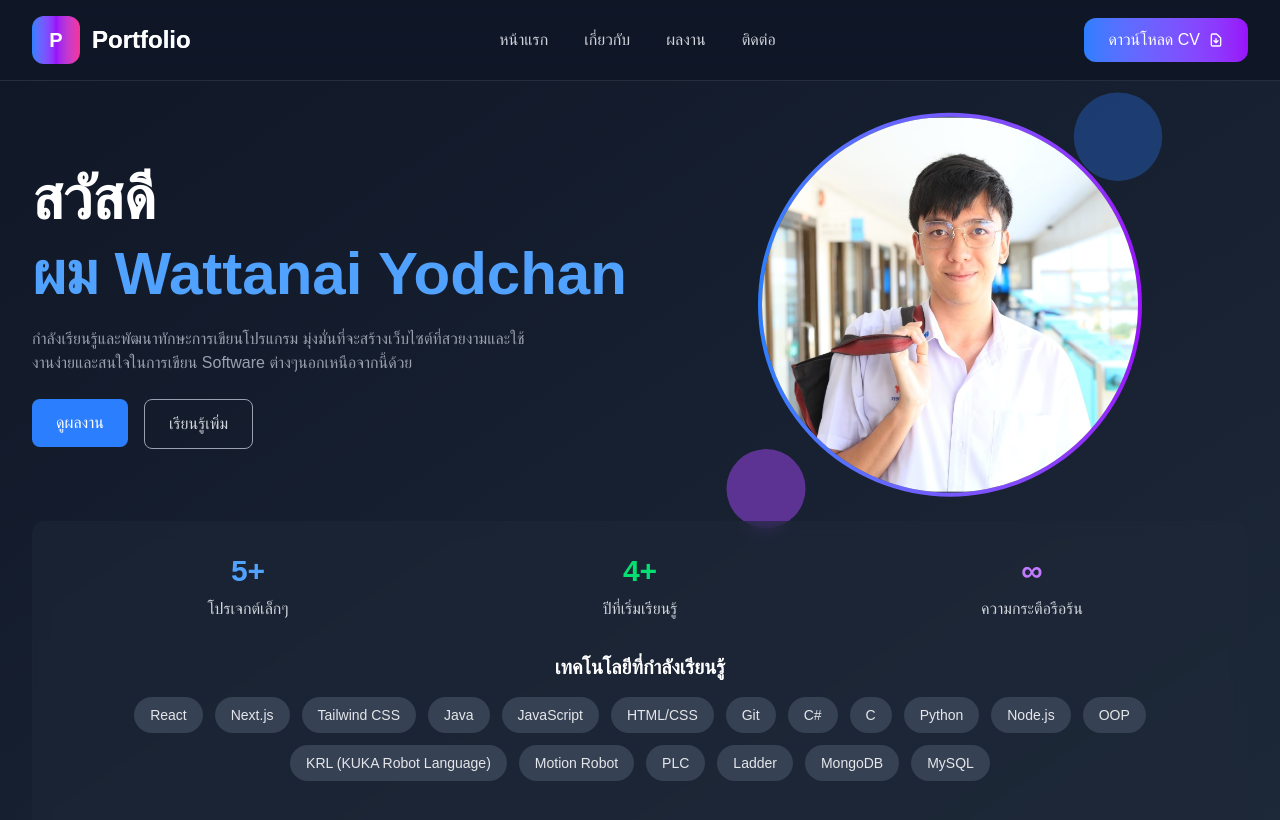
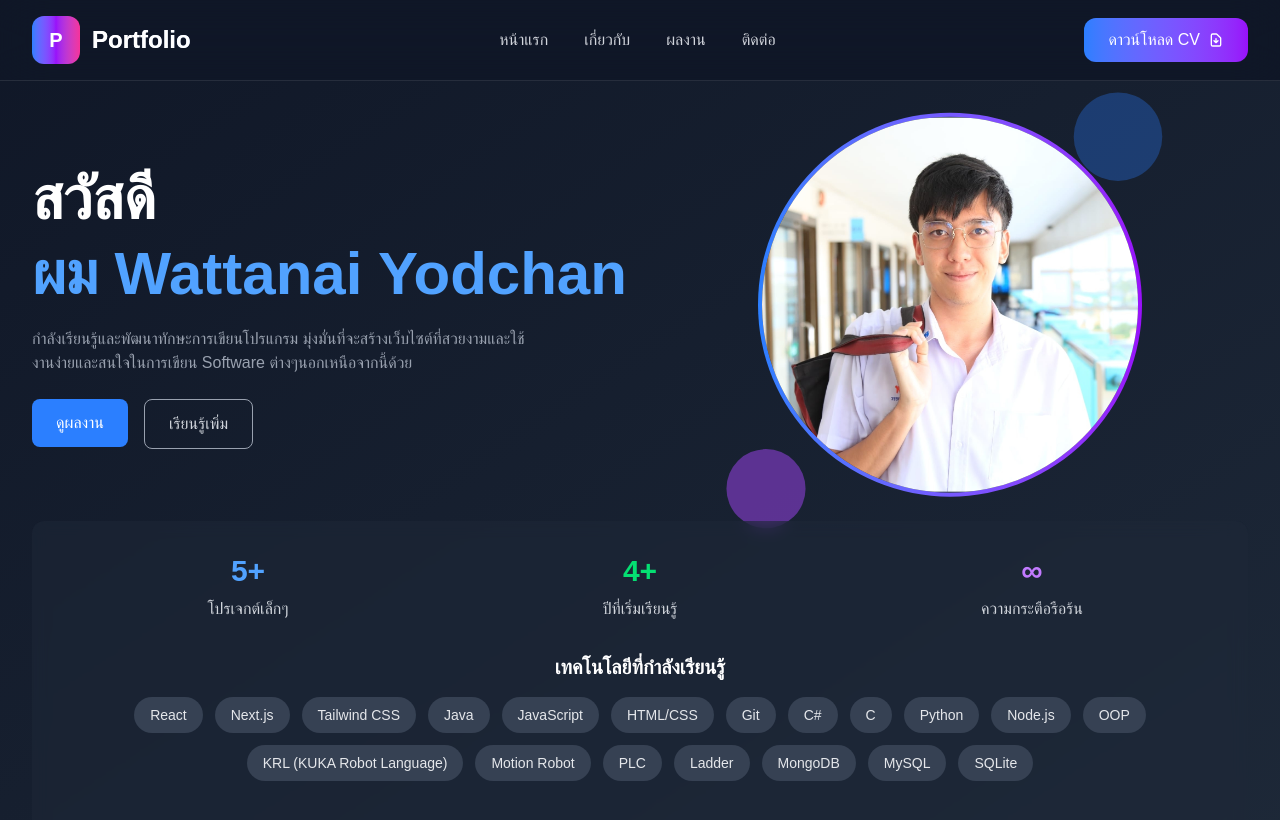
Before and after one commit to wattanaiyodc/Portfolio, a Next.js app: page / in a window 1280 px wide. Shown: the top 820 px of the page. Built offline with nearby package versions, Linux system fonts and the light colour scheme.

Commit message:
add skill

```diff
--- a/components/Home.tsx
+++ b/components/Home.tsx
@@ -317,7 +317,7 @@ export default function Home() {
               variants={containerVariants}
             >
               {['React', 'Next.js', 'Tailwind CSS', 'Java' , 'JavaScript', 'HTML/CSS', 'Git', 'C#', 'C', 'Python' , 'Node.js' ,  'OOP' , 'KRL (KUKA Robot Language)'
-                , 'Motion Robot' , 'PLC' , 'Ladder' , 'MongoDB' , 'MySQL'].map((skill, index) => (
+                , 'Motion Robot' , 'PLC' , 'Ladder' , 'MongoDB' , 'MySQL', 'SQLite'].map((skill, index) => (
                 <motion.span
                   key={skill}
                   className="bg-gray-700 text-gray-200 px-4 py-2 rounded-full text-sm hover:bg-gray-600 transition-colors cursor-pointer"
```
